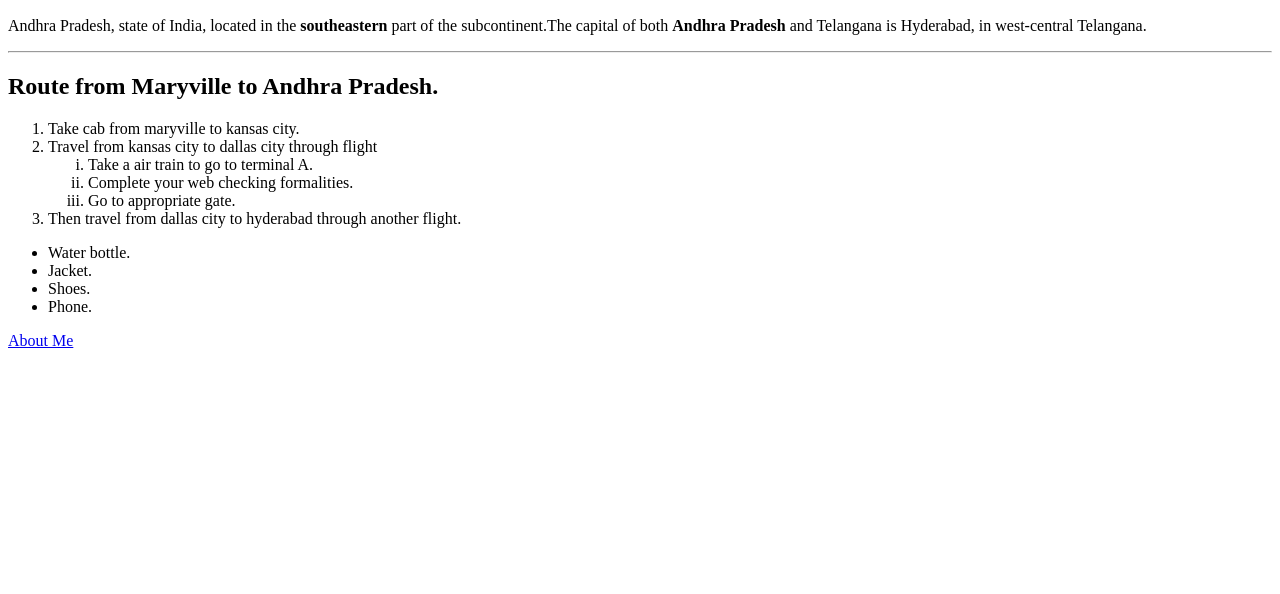
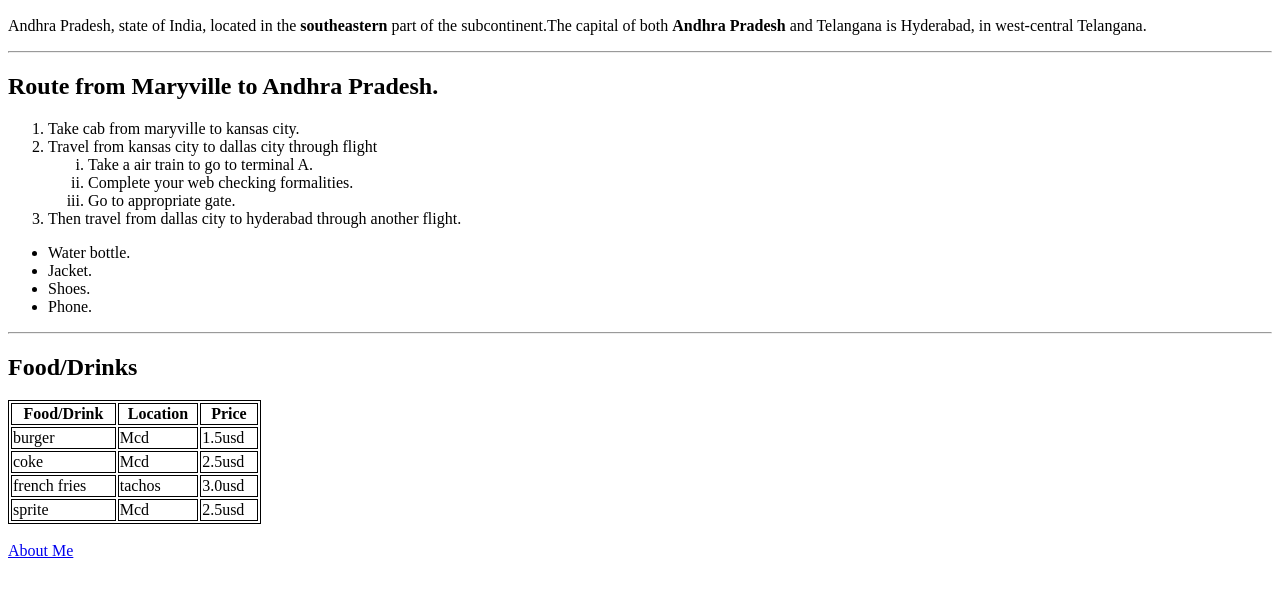
Before and after one commit to 44-563-WebApps-F21/webapps-f21-assignment-3-rikeshg, a plain HTML site: page index.html in a window 1280 px wide. Shown: the part 110-704 px from the top of the page. Drawn offline with Linux system fonts and the light colour scheme.

Commit message:
added html file

```diff
--- a/index.html
+++ b/index.html
@@ -1,5 +1,12 @@
 <!DOCTYPE html>
 <html>
+    <head>
+        <style>
+            table, th, td {
+              border:1px solid black;
+            }
+            </style>
+    </head>
     <title>Assignment 3</title>
 <body>
 
@@ -28,6 +35,38 @@
     <li>Phone.</li>
   </ul>
 
+  <hr>
+  <h2>Food/Drinks</h2>
+
+  <table style="width:20%">
+    <tr>
+      <th>Food/Drink</th>
+      <th>Location</th>
+      <th>Price</th>
+    </tr>
+    <tr>
+      <td>burger</td>
+      <td>Mcd</td>
+      <td>1.5usd</td>
+    </tr>
+    <tr>
+      <td>coke</td>
+      <td>Mcd</td>
+      <td>2.5usd</td>
+    </tr>
+    <tr>
+      <td>french fries</td>
+      <td>tachos</td>
+      <td>3.0usd</td>
+    </tr>
+    <tr>
+      <td>sprite</td>
+      <td>Mcd</td>
+      <td>2.5usd</td>
+    </tr>
+  </table>
+  <br>
+
 <a href="https://github.com/44-563-WebApps-F21/webapps-f21-assignment-3-rikeshg/blob/main/aboutme.html">About Me</a>
 </body>
 </htmgl>
```
